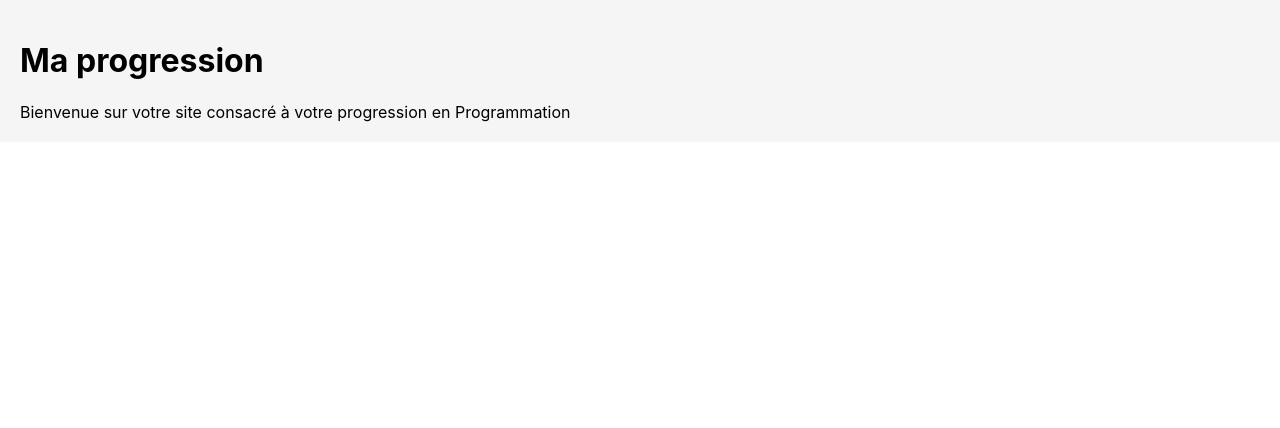
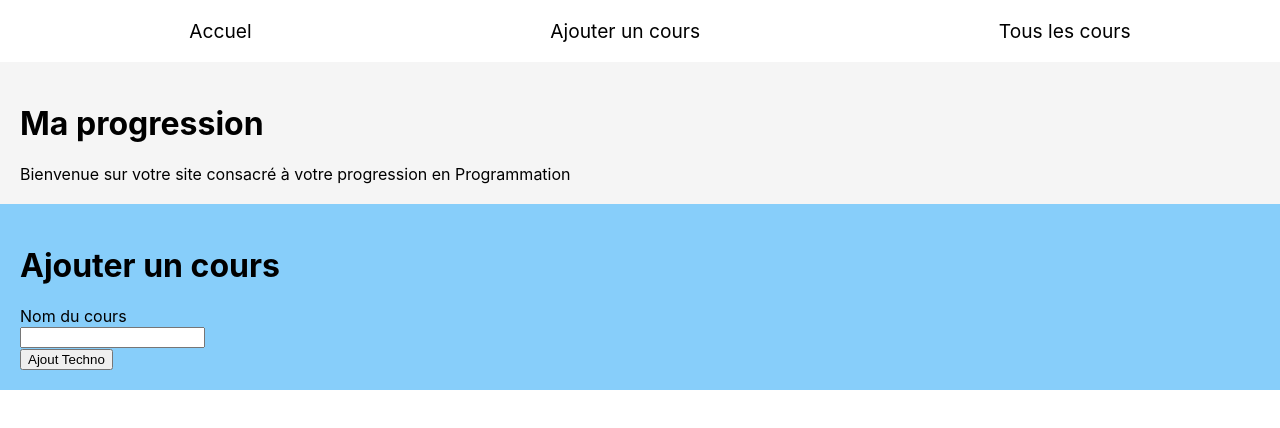
Before and after one commit to CelieBlue/progress_app, a React (Create React App) app: page / in a window 1280 px wide. Shown: the top 428 px of the page. Built offline with nearby package versions, Linux system fonts and the light colour scheme.

Commit message:
Ajout Component Menu et Page AddCourse et leurs css

```diff
--- a/src/App.js
+++ b/src/App.js
@@ -1,9 +1,15 @@
+import Nav from './Components/Menu';
 import Home from './Pages/Home';
+import AddCourse from './Pages/AddCourse';
 import './Styles/App.css';
 
 function App() {
   return (
-   <Home />
+    <>
+      <Nav />
+      <Home />
+      <AddCourse />
+    </>
   );
 }
 
--- /dev/null
+++ b/src/Components/Menu.js
@@ -0,0 +1,12 @@
+export default function Nav() {
+    return (
+        <div className="menu">
+           <ul>
+            <li>Accuel</li>
+            <li>Ajouter un cours</li>
+            <li>Tous les cours</li>
+           </ul>
+        </div>
+    )
+
+}
--- /dev/null
+++ b/src/Pages/AddCourse.js
@@ -0,0 +1,16 @@
+export default function AddCourse() {
+    return(
+        <div className="add_course">
+            <h1>Ajouter un cours</h1>
+            <div>
+                <form>
+                    <label htmlFor="course-name">Nom du cours</label>
+                    <br />
+                    <input type="text" name="course-name" id="course-name" />
+                    <br />
+                    <input type="submit" value="Ajout Techno" />
+                </form>
+            </div>
+        </div>
+    )
+}
--- /dev/null
+++ b/src/Styles/AddCourse.css
@@ -0,0 +1,4 @@
+.add_course {
+    background-color:lightskyblue;
+    padding: 20px;
+}
--- a/src/Styles/App.css
+++ b/src/Styles/App.css
@@ -1 +1,3 @@
 @import './Home.css';
+@import './Menu.css';
+@import './AddCourse.css'
--- /dev/null
+++ b/src/Styles/Menu.css
@@ -0,0 +1,10 @@
+.menu {
+    font-size: 1.2em;
+}
+
+ul {
+    list-style: none;
+    display: flex;
+    flex-direction: row;
+    justify-content: space-around;
+}
```
Also changed, not shown: src/Components/Nav.js (deleted, +0 -8 lines).
